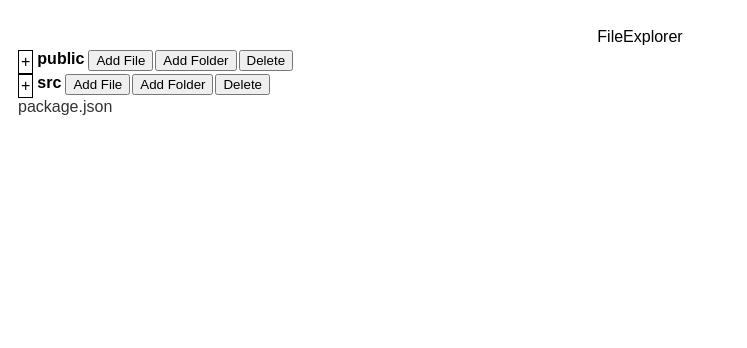
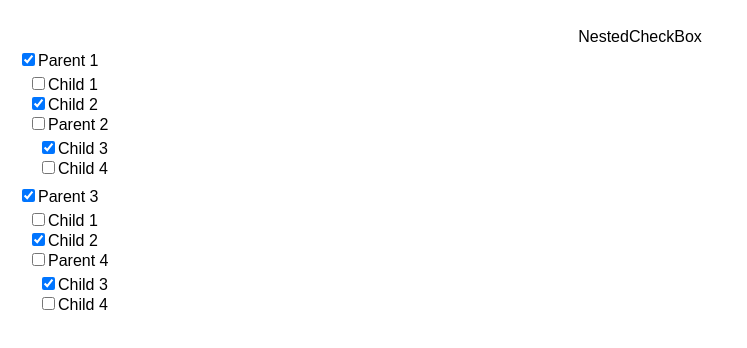
Before and after one commit to agarwalmohit43/React_TypeScript, a React (Create React App) app: page / in a window 1280 px wide. Shown: the top 348 px of the page, without its empty margins (0-747 px from the left). Built offline with nearby package versions, Linux system fonts and the light colour scheme; the HTML template or start-up script is replaced by a standard one.

Commit message:
NestedCheckBox Completed

```diff
--- a/src/App.tsx
+++ b/src/App.tsx
@@ -28,6 +28,7 @@ import About from "./components/RoutingBasic/components/About";
 import Pagination from "./components/Pagination/Pagination";
 import AutoCompleteRecipe from "./components/AutoCompleteRecipe/AutoCompleteRecipe";
 import FileExplorer from "./components/FileExplorer/FileExplorer";
+import { NestedCheckBox } from "./components/NestedCheckBox";
 
 export default function App() {
   const [isOnline, setIsOnline] = useState(true);
@@ -86,8 +87,9 @@ export default function App() {
       <Tabs />
       <RoutingBasic />
       <Pagination />
-      <AutoCompleteRecipe /> */}
-      <FileExplorer />
+      <AutoCompleteRecipe />
+      <FileExplorer /> */}
+      <NestedCheckBox />
     </div>
   );
 }
--- /dev/null
+++ b/src/components/NestedCheckBox/CheckboxList.tsx
@@ -0,0 +1,96 @@
+import React from "react";
+import { Dispatch, SetStateAction } from "react";
+import { CheckBoxDataType } from "../../typings/nestedCheckbox";
+
+interface CheckboxListProps {
+  data: CheckBoxDataType[];
+  setData: Dispatch<SetStateAction<CheckBoxDataType[]>>;
+}
+
+const CheckboxList = ({ data, setData }: Readonly<CheckboxListProps>) => {
+  const setAllChildren = (
+    node: CheckBoxDataType,
+    checked: boolean
+  ): CheckBoxDataType => {
+    return {
+      ...node,
+      isChecked: checked,
+      children: node.children?.map((child) => setAllChildren(child, checked)),
+    };
+  };
+
+  const updateNode = (
+    data: CheckBoxDataType[],
+    node: CheckBoxDataType
+  ): CheckBoxDataType[] => {
+    const recurse = (
+      nodes: CheckBoxDataType[]
+    ): [CheckBoxDataType[], boolean] => {
+      const out: CheckBoxDataType[] = [];
+      let didChange = false;
+
+      for (const item of nodes) {
+        if (item.id === node.id) {
+          const newChecked = !item.isChecked;
+          const updatedChildren = item.children?.map((c) =>
+            setAllChildren(c, newChecked)
+          );
+          out.push({
+            ...item,
+            isChecked: newChecked,
+            children: updatedChildren,
+          });
+          didChange = true;
+        } else if (item.children?.length) {
+          const [updatedChildren, childChanged] = recurse(item.children);
+
+          if (childChanged) {
+            out.push({ ...item, children: updatedChildren });
+            didChange = true;
+          } else {
+            out.push(item);
+          }
+        } else {
+          out.push(item);
+        }
+      }
+
+      return [out, didChange];
+    };
+
+    return recurse(data)[0];
+  };
+
+  const handleCheckboxChange = (node: CheckBoxDataType) => {
+    setData((prev) => updateNode(prev, node));
+  };
+
+  return (
+    <div className="container">
+      {!!data.length &&
+        data.map((node: CheckBoxDataType) => {
+          const { name = "", id = "", isChecked = false, children = [] } = node;
+          return (
+            <div key={id + name} className="parent-div">
+              <div className="checkbox-label">
+                <input
+                  type="checkbox"
+                  checked={isChecked}
+                  id={id}
+                  onChange={() => handleCheckboxChange(node)}
+                />
+                <label htmlFor={id}>{name}</label>
+              </div>
+              {!!children.length && (
+                <div className="children-div" key={id}>
+                  <CheckboxList data={children} setData={setData} />
+                </div>
+              )}
+            </div>
+          );
+        })}
+    </div>
+  );
+};
+
+export default CheckboxList;
--- /dev/null
+++ b/src/components/NestedCheckBox/NestedCheckBox.tsx
@@ -0,0 +1,17 @@
+import { useState } from "react";
+import jsonData from "../../mockData/nestedCheckbox.json";
+import { CheckBoxDataType } from "../../typings/nestedCheckbox";
+import CheckboxList from "./CheckboxList";
+import "./styles.css";
+
+const NestedCheckBox = () => {
+  const [data, setData] = useState<CheckBoxDataType[]>(jsonData);
+  return (
+    <div>
+      NestedCheckBox
+      <CheckboxList data={data} setData={setData} />
+    </div>
+  );
+};
+
+export default NestedCheckBox;
--- /dev/null
+++ b/src/components/NestedCheckBox/index.ts
@@ -0,0 +1 @@
+export { default as NestedCheckBox } from "./NestedCheckBox";
--- /dev/null
+++ b/src/components/NestedCheckBox/styles.css
@@ -0,0 +1,10 @@
+.container {
+  text-align: left;
+  padding: 4px 10px;
+}
+
+.children-divs {
+  color: black;
+  padding: 2px 10px;
+  margin-bottom: 10px;
+}
--- /dev/null
+++ b/src/mockData/nestedCheckbox.json
@@ -0,0 +1,70 @@
+[
+  {
+    "id": "1",
+    "name": "Parent 1",
+    "isChecked": true,
+    "children": [
+      {
+        "id": "12",
+        "name": "Child 1",
+        "isChecked": false
+      },
+      {
+        "id": "13",
+        "name": "Child 2",
+        "isChecked": true
+      },
+      {
+        "id": "14",
+        "name": "Parent 2",
+        "isChecked": false,
+        "children": [
+          {
+            "id": "141",
+            "name": "Child 3",
+            "isChecked": true
+          },
+          {
+            "id": "142",
+            "name": "Child 4",
+            "isChecked": false
+          }
+        ]
+      }
+    ]
+  },
+  {
+    "id": "3",
+    "name": "Parent 3",
+    "isChecked": true,
+    "children": [
+      {
+        "id": "32",
+        "name": "Child 1",
+        "isChecked": false
+      },
+      {
+        "id": "33",
+        "name": "Child 2",
+        "isChecked": true
+      },
+      {
+        "id": "34",
+        "name": "Parent 4",
+        "isChecked": false,
+        "children": [
+          {
+            "id": "341",
+            "name": "Child 3",
+            "isChecked": true
+          },
+          {
+            "id": "342",
+            "name": "Child 4",
+            "isChecked": false
+          }
+        ]
+      }
+    ]
+  }
+]
--- /dev/null
+++ b/src/typings/nestedCheckbox.ts
@@ -0,0 +1,16 @@
+// {
+//     "id": "1",
+//     "name": "Parent 1",
+//     "isChecked": true,
+//     "children": [
+//       {
+
+interface CheckboxBasic {
+  id: string;
+  name: string;
+  isChecked: boolean;
+}
+
+export type CheckBoxDataType = CheckboxBasic & {
+  children?: CheckboxBasic[];
+};
```
